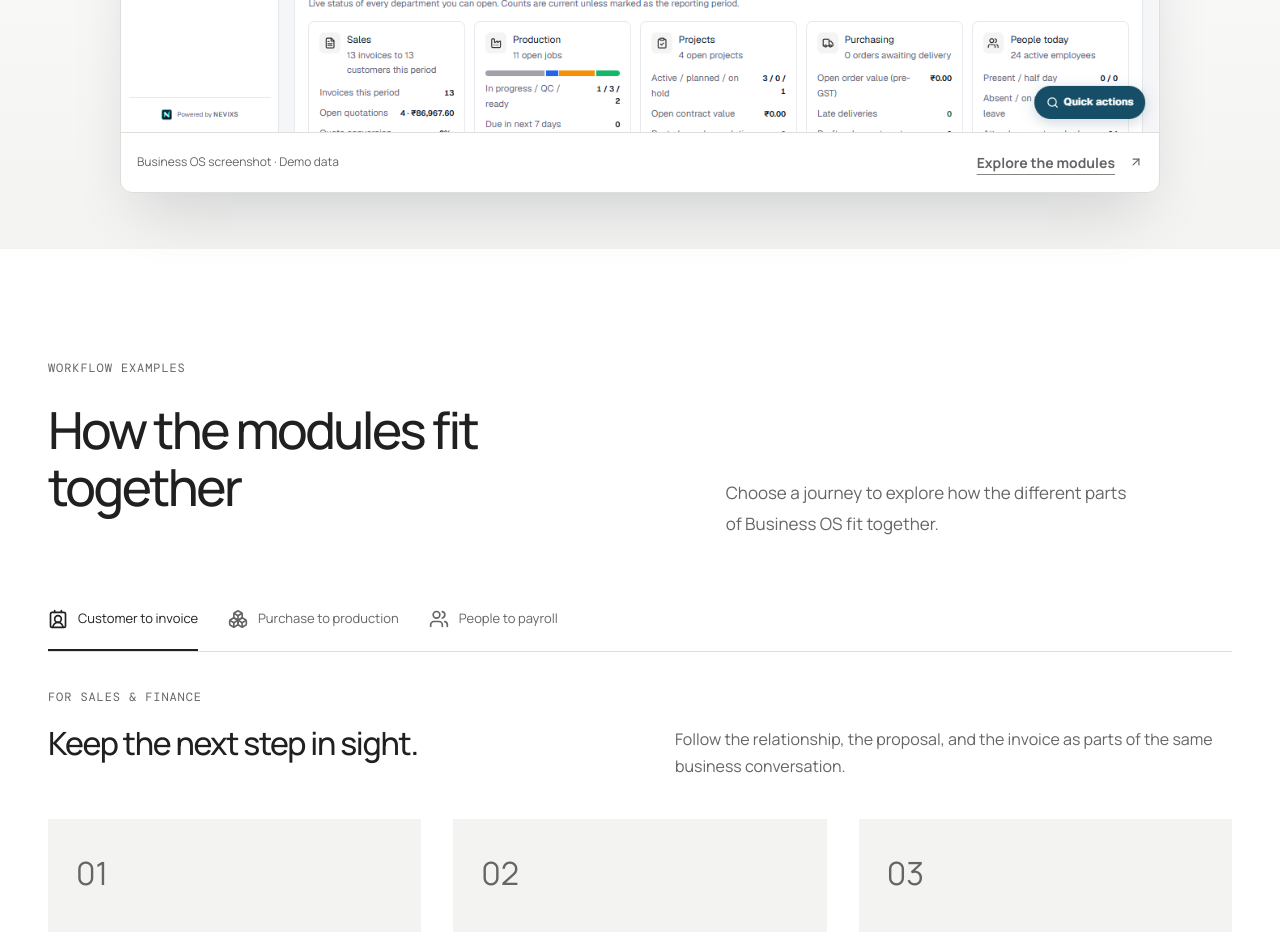
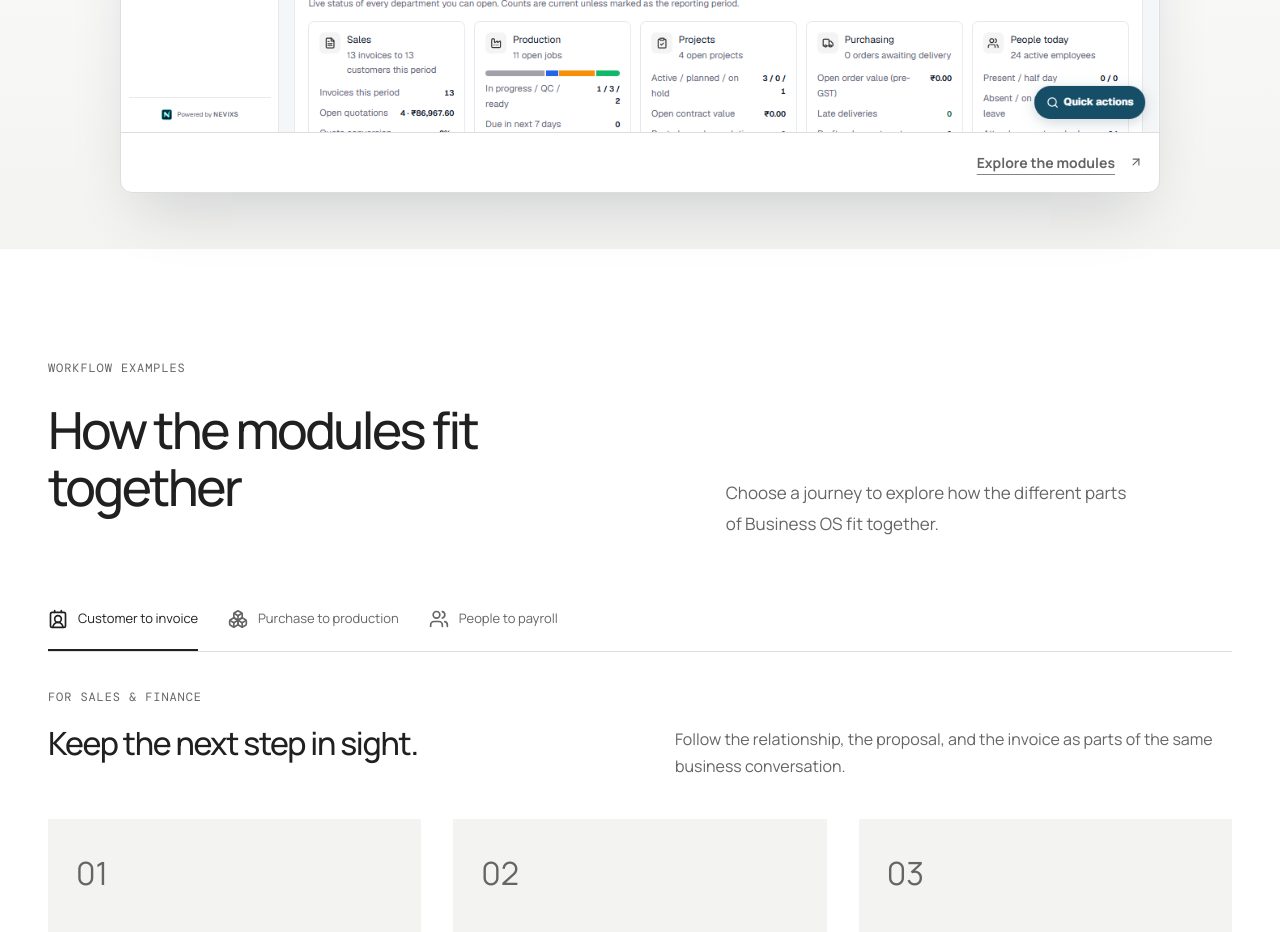
Before and after one commit to patilharsh6868/nevixs-technology, a Next.js app: page / in a window 1280 px wide. Shown: the part 1020-1952 px from the top of the page. Built offline with nearby package versions, Linux system fonts and the light colour scheme.

Commit message:
Remove screenshot caption from homepage preview
Co-authored-by: Copilot <223556219+Copilot@users.noreply.github.com>

```diff
--- a/src/app/globals.css
+++ b/src/app/globals.css
@@ -119,6 +119,7 @@ h1, h2, h3, h4 { line-height: 1.12; }
 .product-video video { display: block; width: 100%; height: auto; background: var(--soft); }
 .preview-toolbar { display: flex; flex-wrap: wrap; justify-content: space-between; align-items: center; gap: 4px 16px; padding: 10px 16px; border-top: 1px solid var(--line); font-size: 12px; color: var(--muted); }
 .preview-toolbar strong { color: var(--ink); }
+.preview-toolbar-end { justify-content: flex-end; }
 @media (max-width: 640px) {
   .product-hero { padding: 40px 0 36px; }
   .product-hero-heading h1 { font-size: 40px; }
--- a/src/components/Hero.js
+++ b/src/components/Hero.js
@@ -20,8 +20,7 @@ export default function Hero() {
           <div className="product-tour-stage">
             <Image src="/erp-overview-page.png" alt="Business OS overview dashboard with sidebar navigation" width={1282} height={816} unoptimized />
           </div>
-          <figcaption className="preview-toolbar">
-            <span>Business OS screenshot &middot; Demo data</span>
+          <figcaption className="preview-toolbar preview-toolbar-end">
             <Link href="/erp" className="text-action">Explore the modules <ArrowUpRight size={14} aria-hidden="true" /></Link>
           </figcaption>
         </figure>
```
